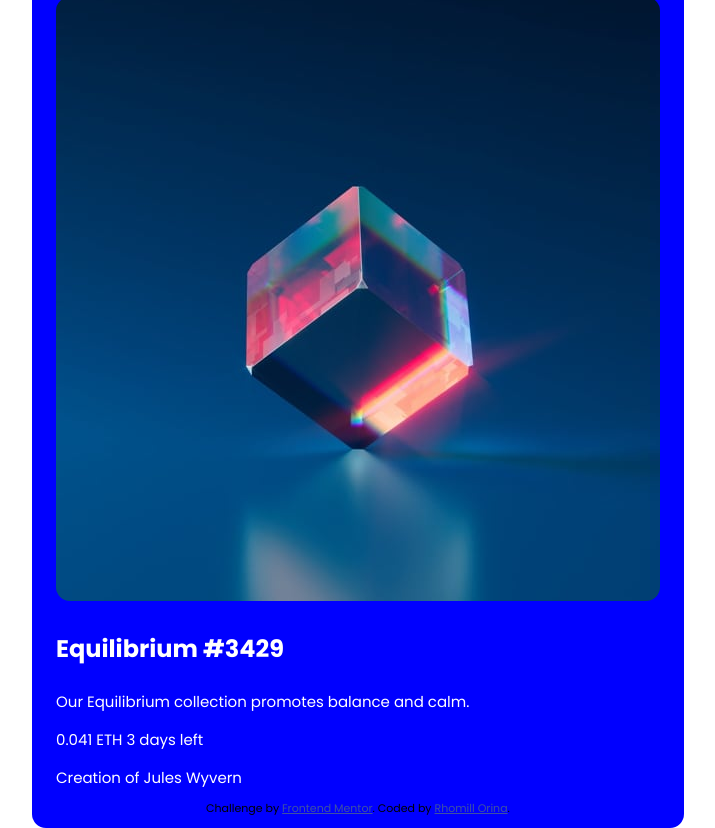
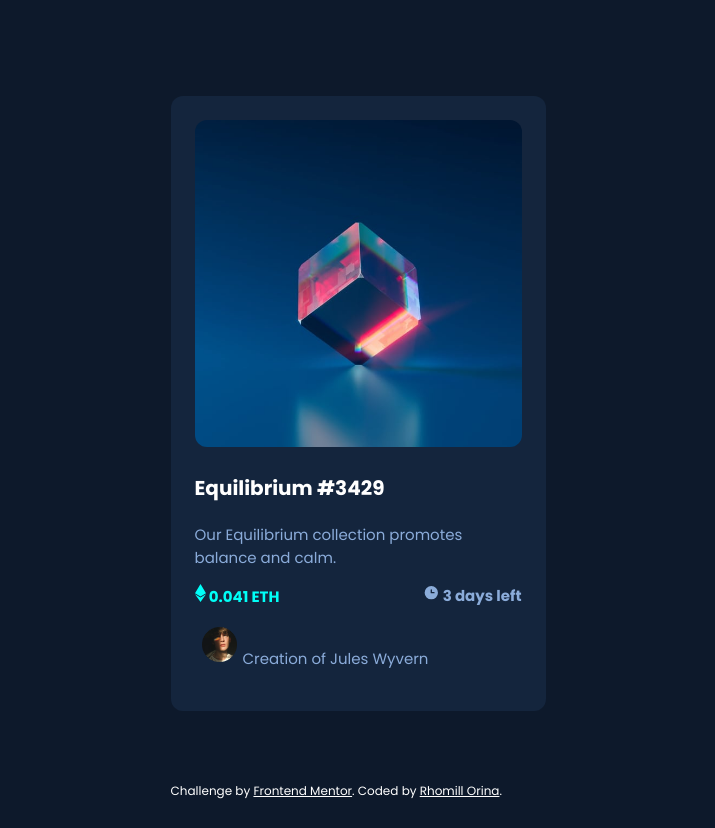
Before and after one commit to DevRomu/NFT-Challenge, a plain HTML site: page index.html in a window 1280 px wide. Shown: the whole page, without its empty margins (282-997 px from the left). After the commit the page ends 807 px from the top, so only its background shows below. Drawn offline with Linux system fonts and the light colour scheme.

Commit message:
Changes made

```diff
--- a/index.css
+++ b/index.css
@@ -1,48 +1,104 @@
-body{
+
+body {
     font-family: "Poppins", "Helvetica Neue", Helvetica, Arial;
+    background-color: hsl(217, 54%, 11%);
   }
 
-.Title{
-  font-size: 24px;
-  font-weight: bold;
+  .Title {
+    color: hsl(0, 0%, 100%);
+    font-size: 20px;
+    font-weight: 600;
   }
 
-.container{
- display: flex;
- margin: auto;
- justify-content: center;
- align-items: center;
- height: 100vh;
+  .container {
+    display: inline;
+    max-width: 300px;
+    margin-bottom: 20vh;
+    margin: 10 auto;
   }
 
-.centered-image{
-    object-fit: contain;
-    border-radius: 14px;
+  .centered-image {
+    width: 100%;
+    border-radius: 12px;
   }
 
-.card{
-    border-radius: 14px;
+  .card {
+    border-radius: 12px;
     padding: 24px;
-    background-color: blue;
-    color: white;
+    background-color: hsl(216, 50%, 16%);
+    color: hsl(215, 51%, 70%);
   }
 
-@media screen and (min-width: 1440px){
-    body{
+  .attribution {
+    color: white;
+    font-size: 12px;
+    position: fixed;
+    bottom: 0;
+  }
 
+  .Price {
+    font-weight: bold;
+    color: hsl(178, 100%, 50%);
+  }
+
+  .Days_Left {
+    color: hsl(215, 51%, 70%);
+    float: right;
+  }
+
+  .container p {
+    margin: 4;
+  }
+
+  .clock {
+    margin-left: auto;
+    margin-right: 0;
+  }
+
+  .avatar {
+    position: relative;
+    padding: 2px;
+    width: 35px;
+  }
+
+  .Creator{
+    padding: 2px 5px;
+    margin-right: 5px;
+    width: 85%;
+    bottom: 50%;
+    left: 50%;
+  }
+
+  .Title:hover {
+    color: hsl(178, 100%, 50%);
+  }
+
+  .Creator_Sentence:hover {
+    color: hsl(178, 100%, 50%);
+  }
+
+  .centered-image:hover{
+    filter: hsl(178, 100%, 50%);
+  }
+
+  @media screen and (min-width: 1440px) {
+    body {
       width: 1440px;
       font-size: 15px;
       justify-content: center;
-        margin: 0 auto;
+      margin: auto;
+      padding-bottom: 12vh;
+      padding-top: 12vh;
     }
   }
 
-@media screen and (min-width: 375px){
-    body{
-
+  @media screen and (min-width: 375px) {
+    body {
       width: 375px;
       font-size: 15px;
       justify-content: center;
-        margin: 0 auto;
+      margin: auto;
+      padding-bottom: 12vh;
+      padding-top: 12vh;
     }
   }
--- a/index.html
+++ b/index.html
@@ -3,18 +3,8 @@
   <head>
     <meta charset="UTF-8" />
     <meta name="viewport" content="width=device-width, initial-scale=1.0" />
-    <!-- displays site properly based on user's device -->
-
-    <link
-      rel="icon"
-      type="image/png"
-      sizes="32x32"
-      href="./images/favicon-32x32.png"
-    />
-
     <title>Frontend Mentor | NFT preview card component</title>
-
-    <!-- Feel free to remove these styles or customise in your own stylesheet 👍 -->
+    <link rel="icon" type="image/png" sizes="32x32" href="./images/favicon-32x32.png" />
     <style>
       @import url("https://fonts.googleapis.com/css2?family=Poppins:ital,wght@0,200;0,400;0,700;1,500;1,600;1,800&display=swap");
       .attribution {
@@ -22,7 +12,7 @@
         text-align: center;
       }
       .attribution a {
-        color: hsl(228, 45%, 44%);
+        color: hsl(0, 0%, 100%);
       }
     </style>
     <link rel="stylesheet" href="index.css" />
@@ -30,14 +20,20 @@
   <body>
     <div class="container">
       <div class="card">
-        <img src="images/image-equilibrium.jpg" alt="Image" class="centered-image">
+        <img src="images/image-equilibrium.jpg" alt="Image" class="centered-image"/>
         <p class="Title">Equilibrium #3429</p>
         <p class="Paragraph">
           Our Equilibrium collection promotes balance and calm.
         </p>
-        <p class="price">0.041 ETH 3 days left</p>
-        <p class="Creator">Creation of Jules Wyvern</p>
-      </div>
+        <p class="Price">
+          <img src="images/icon-ethereum.svg" class="eth" /> 0.041 ETH
+          <span class="Days_Left">
+            <img src="images/icon-clock.svg" class="clock" /> 3 days left
+          </span>
+        </p>
+        <p class="Creator">
+          <img src="images/image-avatar.png" class="avatar" /> Creation of <span class="Creator_Sentence">Jules Wyvern</span>
+        </p>
       </div>
       <div class="attribution">
         Challenge by
@@ -46,5 +42,6 @@
         >. Coded by
         <a href="https://github.com/DevRomu/NFT-Challenge">Rhomill Orina</a>.
       </div>
+    </div>
   </body>
 </html>
```
Lines whose indentation alone changed are shown as unchanged.
